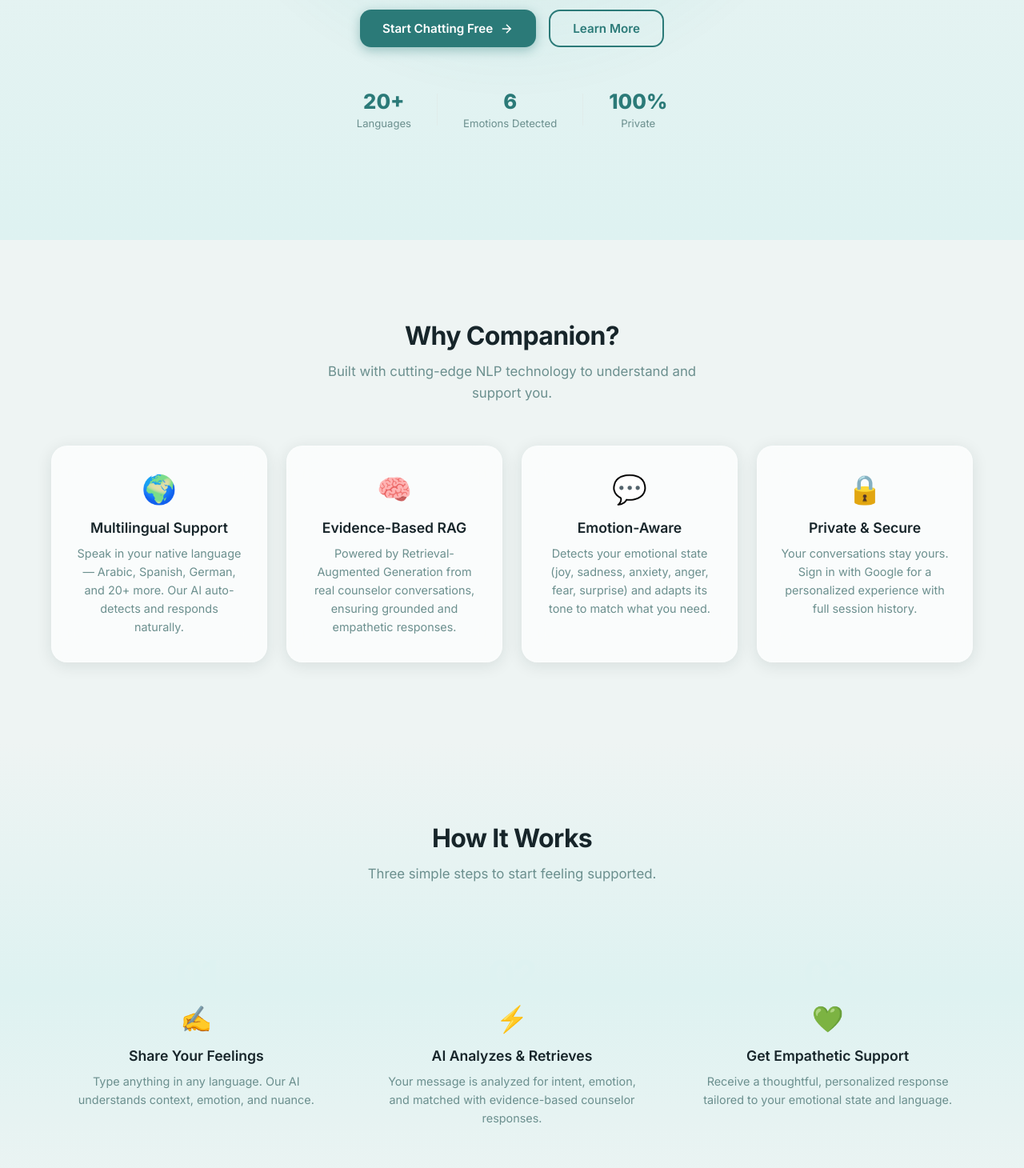
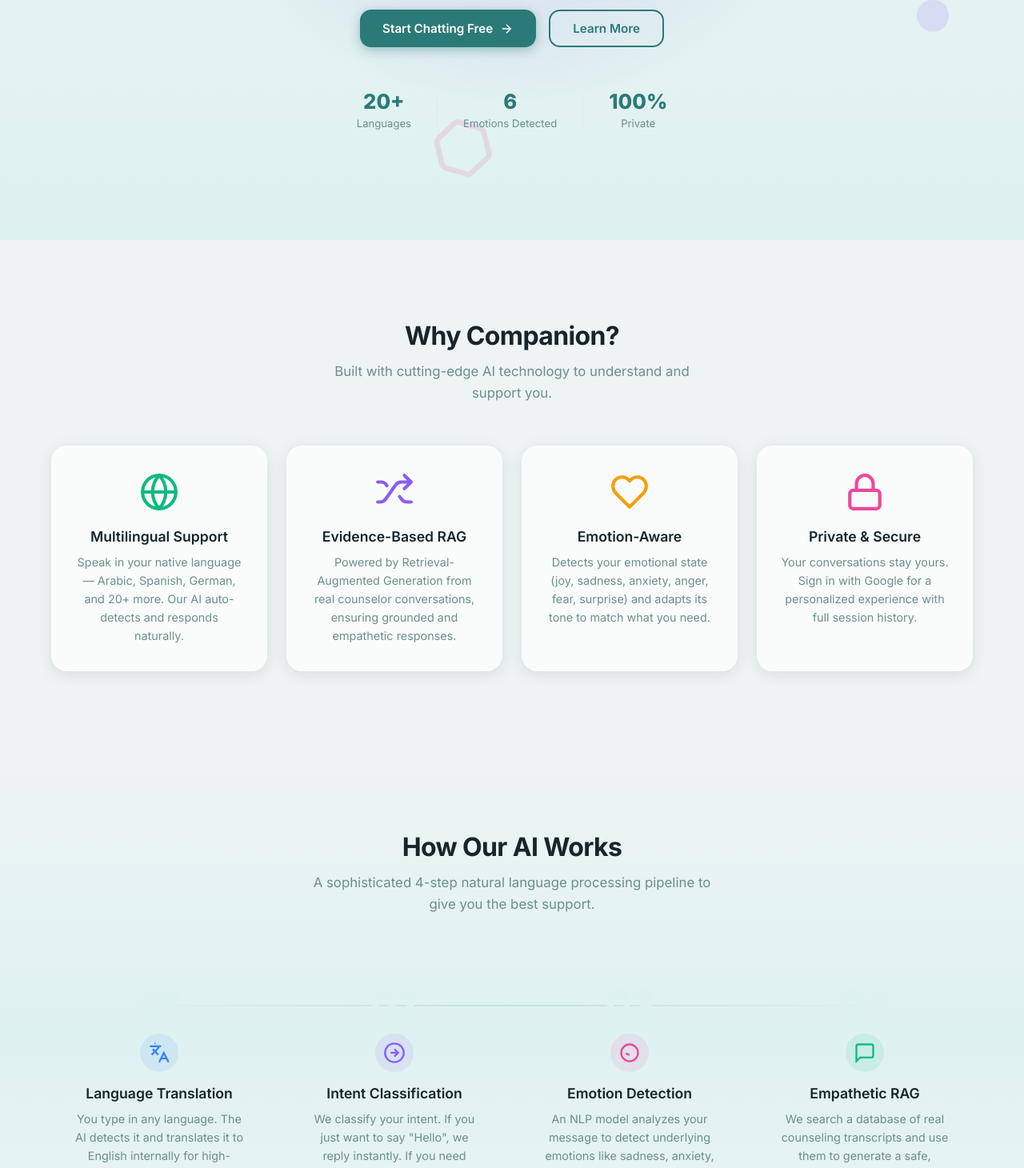
Before and after one commit to AbdelazizAhmed1811/Mental_Health_RAG, a React app in the folder frontend/: page / in a window 1280 px wide. Shown: the part 500-1960 px from the top of the page at 80% size. Built offline with nearby package versions, Linux system fonts and the light colour scheme; the HTML template or start-up script is replaced by a standard one.

Commit message:
feat: enhance UI/UX with animated gradients, floating shapes, improved chat branding, and layout refinements.

```diff
--- a/frontend/src/components/ChatMessage.jsx
+++ b/frontend/src/components/ChatMessage.jsx
@@ -16,10 +16,6 @@ export default function ChatMessage({ message, formatTime }) {
 
         <div className="message-meta">
           <span className="timestamp">{formatTime(message.time)}</span>
-
-          {isBot && message.meta && message.meta.intent !== 'out_of_scope' && (
-            <span className="meta-pill">✓ RAG Verified</span>
-          )}
         </div>
       </div>
     </div>
--- a/frontend/src/pages/Chat.css
+++ b/frontend/src/pages/Chat.css
@@ -252,6 +252,18 @@
   flex-direction: column;
   overflow: hidden;
   background: var(--chat-bg);
+  background-image: radial-gradient(circle at top right, rgba(58, 175, 169, 0.05), transparent 40%);
+}
+
+.chat-container {
+  flex: 1;
+  display: flex;
+  flex-direction: column;
+  max-width: 900px;
+  width: 100%;
+  margin: 0 auto;
+  position: relative;
+  overflow: hidden;
 }
 
 /* Header */
@@ -423,8 +435,8 @@
 }
 
 .chat-input-form:focus-within {
-  border-color: var(--primary-light);
-  box-shadow: 0 0 0 3px var(--primary-glow);
+  border-color: rgba(58, 175, 169, 0.5);
+  box-shadow: 0 0 15px rgba(58, 175, 169, 0.1);
 }
 
 .chat-input-form textarea {
@@ -581,13 +593,15 @@
   background: linear-gradient(135deg, var(--primary) 0%, var(--primary-light) 100%);
   color: white;
   border-top-right-radius: 4px;
+  box-shadow: 0 6px 15px rgba(43, 122, 120, 0.2);
 }
 
 .bot-message .message-content {
   background: white;
   color: var(--text-main);
-  border: 1px solid var(--border);
+  border: 1px solid rgba(0,0,0,0.04);
   border-top-left-radius: 4px;
+  box-shadow: 0 6px 20px rgba(0,0,0,0.03);
 }
 
 .message-meta {
@@ -609,11 +623,32 @@
   color: var(--text-muted);
 }
 
-.meta-pill {
-  background: rgba(16, 185, 129, 0.1);
-  color: #10b981;
-  padding: 2px 8px;
-  border-radius: 10px;
-  font-weight: 600;
-  font-size: 0.7rem;
+/* ─── Typing Indicator ────────────────────────────────── */
+.typing-indicator {
+  display: flex;
+  align-items: center;
+  gap: 6px;
+  padding: 16px 20px;
+  background: white;
+  border: 1px solid rgba(0,0,0,0.04);
+  border-radius: var(--r-md);
+  border-top-left-radius: 4px;
+  box-shadow: 0 6px 20px rgba(0,0,0,0.03);
+  width: fit-content;
 }
+
+.typing-indicator .dot {
+  width: 8px;
+  height: 8px;
+  background: var(--primary-light);
+  border-radius: 50%;
+  animation: typingBounce 1.4s infinite ease-in-out both;
+}
+
+.typing-indicator .dot:nth-child(1) { animation-delay: -0.32s; }
+.typing-indicator .dot:nth-child(2) { animation-delay: -0.16s; }
+
+@keyframes typingBounce {
+  0%, 80%, 100% { transform: translateY(0); opacity: 0.4; }
+  40% { transform: translateY(-6px); opacity: 1; }
+}
--- a/frontend/src/pages/Chat.jsx
+++ b/frontend/src/pages/Chat.jsx
@@ -1,4 +1,5 @@
 import { useState, useEffect, useRef } from 'react'
+import { Link } from 'react-router-dom'
 import { useAuth } from '../context/AuthContext'
 import { apiJson, apiFetch } from '../utils/api'
 import SessionList from '../components/SessionList'
@@ -167,10 +168,10 @@ export default function Chat() {
       {/* ─── Sidebar ────────────────────────── */}
       <aside className={`chat-sidebar ${sidebarOpen ? 'open' : ''}`}>
         <div className="sidebar-header">
-          <div className="sidebar-brand">
+          <Link to="/" className="sidebar-brand" style={{ textDecoration: 'none' }}>
             <span className="brand-icon">🌿</span>
             <span>Companion</span>
-          </div>
+          </Link>
           <button className="sidebar-close-btn" onClick={() => setSidebarOpen(false)}>
             ✕
           </button>
@@ -215,10 +216,10 @@ export default function Chat() {
               <svg width="20" height="20" viewBox="0 0 24 24" fill="none" stroke="currentColor" strokeWidth="2"><path d="M3 12h18M3 6h18M3 18h18"/></svg>
             </button>
             <div>
-              <h1>AI Support Chat</h1>
+              <h1>Your Companion</h1>
               <span className={`status ${isLoading ? 'loading' : ''}`}>
                 <span className="status-dot" />
-                {isLoading ? 'Thinking…' : 'Online'}
+                {isLoading ? 'Typing…' : 'Online'}
               </span>
             </div>
           </div>
@@ -236,6 +237,8 @@ export default function Chat() {
           </div>
         </header>
 
+        {/* Centered Wrapper */}
+        <div className="chat-container">
           {/* Messages */}
           <div className="chat-messages" ref={chatBoxRef}>
             {messages.length === 0 && (
@@ -280,7 +283,8 @@ export default function Chat() {
             </form>
             <div className="chat-input-meta">
               <span className="char-count">{input.length > 0 ? `${input.length}` : ''}</span>
-            <span className="disclaimer">Private session · AI companion, not a doctor</span>
+              <span className="disclaimer">Private & secure session · For severe crises, please contact emergency services.</span>
+            </div>
           </div>
         </div>
       </main>
--- a/frontend/src/pages/Home.css
+++ b/frontend/src/pages/Home.css
@@ -85,7 +85,7 @@
   transform: translateX(-50%);
   width: 800px;
   height: 800px;
-  background: radial-gradient(circle, rgba(58, 175, 169, 0.15) 0%, transparent 70%);
+  background: radial-gradient(circle, rgba(58, 175, 169, 0.25) 0%, rgba(139, 92, 246, 0.15) 30%, transparent 70%);
   pointer-events: none;
   animation: glowPulse 4s ease-in-out infinite;
 }
@@ -99,6 +99,32 @@
   position: relative;
   z-index: 1;
   max-width: 720px;
+}
+
+/* Floating Shapes */
+.floating-shape {
+  position: absolute;
+  color: var(--primary-light);
+  opacity: 0.15;
+  z-index: 0;
+  pointer-events: none;
+}
+
+.shape-1 { top: 15%; left: 10%; width: 60px; color: #f59e0b; animation: floatShape1 8s ease-in-out infinite; }
+.shape-2 { top: 60%; right: 5%; width: 40px; color: #8b5cf6; animation: floatShape2 12s ease-in-out infinite; }
+.shape-3 { bottom: 10%; left: 40%; width: 80px; color: #ec4899; animation: floatShape3 10s ease-in-out infinite; }
+
+@keyframes floatShape1 {
+  0%, 100% { transform: translate(0, 0) rotate(0deg); }
+  50% { transform: translate(20px, -30px) rotate(15deg); }
+}
+@keyframes floatShape2 {
+  0%, 100% { transform: translate(0, 0) scale(1); }
+  50% { transform: translate(-30px, 20px) scale(1.2); }
+}
+@keyframes floatShape3 {
+  0%, 100% { transform: translate(0, 0) rotate(0deg); }
+  50% { transform: translate(30px, 10px) rotate(-15deg); }
 }
 
 .hero-badge {
@@ -123,10 +149,16 @@
 }
 
 .gradient-text {
-  background: linear-gradient(135deg, var(--primary) 0%, var(--primary-light) 100%);
+  background: linear-gradient(135deg, #2b7a78 0%, #3aafa9 20%, #8b5cf6 50%, #ec4899 80%, #3aafa9 100%);
+  background-size: 200% auto;
   -webkit-background-clip: text;
   -webkit-text-fill-color: transparent;
   background-clip: text;
+  animation: shine 6s linear infinite;
+}
+
+@keyframes shine {
+  to { background-position: 200% center; }
 }
 
 .hero-subtitle {
@@ -135,21 +167,17 @@
   color: var(--text-muted);
   margin-bottom: 36px;
   max-width: 580px;
-  margin-left: auto;
-  margin-right: auto;
 }
 
 .hero-actions {
   display: flex;
   gap: 16px;
-  justify-content: center;
   flex-wrap: wrap;
   margin-bottom: 52px;
 }
 
 .hero-stats {
   display: flex;
-  justify-content: center;
   align-items: center;
   gap: 32px;
 }
@@ -224,9 +252,26 @@
 }
 
 .feature-card-icon {
-  font-size: 2.2rem;
-  margin-bottom: 16px;
+  width: 50px;
+  height: 50px;
+  margin: 0 auto 20px;
+  color: var(--primary);
+  transition: transform 0.4s cubic-bezier(0.175, 0.885, 0.32, 1.275);
 }
+
+.feature-card:hover .feature-card-icon {
+  transform: scale(1.15) translateY(-5px);
+}
+
+.features-grid .feature-card:nth-child(1) .feature-card-icon { color: #10b981; }
+.features-grid .feature-card:nth-child(2) .feature-card-icon { color: #8b5cf6; }
+.features-grid .feature-card:nth-child(3) .feature-card-icon { color: #f59e0b; }
+.features-grid .feature-card:nth-child(4) .feature-card-icon { color: #ec4899; }
+
+.features-grid .feature-card:hover:nth-child(1) .feature-card-icon { filter: drop-shadow(0 0 10px rgba(16, 185, 129, 0.4)); }
+.features-grid .feature-card:hover:nth-child(2) .feature-card-icon { filter: drop-shadow(0 0 10px rgba(139, 92, 246, 0.4)); }
+.features-grid .feature-card:hover:nth-child(3) .feature-card-icon { filter: drop-shadow(0 0 10px rgba(245, 158, 11, 0.4)); }
+.features-grid .feature-card:hover:nth-child(4) .feature-card-icon { filter: drop-shadow(0 0 10px rgba(236, 72, 153, 0.4)); }
 
 .feature-card h3 {
   font-size: 1.1rem;
@@ -247,10 +292,24 @@
   background: linear-gradient(180deg, var(--bg) 0%, var(--primary-pale) 50%, var(--bg) 100%);
 }
 
-.steps {
+.steps-pipeline {
   display: grid;
-  grid-template-columns: repeat(auto-fit, minmax(260px, 1fr));
-  gap: 32px;
+  grid-template-columns: repeat(auto-fit, minmax(220px, 1fr));
+  gap: 24px;
+  position: relative;
+}
+
+@media (min-width: 1024px) {
+  .steps-pipeline::before {
+    content: '';
+    position: absolute;
+    top: 60px;
+    left: 100px;
+    right: 100px;
+    height: 2px;
+    background: linear-gradient(90deg, transparent, rgba(58, 175, 169, 0.2), transparent);
+    z-index: 0;
+  }
 }
 
 .step-card {
@@ -269,9 +328,32 @@
 }
 
 .step-icon {
-  font-size: 2rem;
-  margin-bottom: 16px;
+  width: 48px;
+  height: 48px;
+  margin: 0 auto 16px;
+  color: var(--primary);
+  background: var(--primary-pale);
+  border-radius: 50%;
+  padding: 10px;
+  position: relative;
+  z-index: 1;
+  transition: all 0.4s ease;
 }
+
+.step-card:hover .step-icon {
+  transform: translateY(-5px) scale(1.1);
+}
+
+/* Pipeline Step Colors */
+.steps-pipeline .step-card:nth-child(1) .step-icon { color: #3b82f6; background: rgba(59, 130, 246, 0.1); }
+.steps-pipeline .step-card:nth-child(2) .step-icon { color: #8b5cf6; background: rgba(139, 92, 246, 0.1); }
+.steps-pipeline .step-card:nth-child(3) .step-icon { color: #ec4899; background: rgba(236, 72, 153, 0.1); }
+.steps-pipeline .step-card:nth-child(4) .step-icon { color: #10b981; background: rgba(16, 185, 129, 0.1); }
+
+.steps-pipeline .step-card:hover:nth-child(1) .step-icon { background: #3b82f6; color: white; box-shadow: 0 10px 20px rgba(59, 130, 246, 0.3); }
+.steps-pipeline .step-card:hover:nth-child(2) .step-icon { background: #8b5cf6; color: white; box-shadow: 0 10px 20px rgba(139, 92, 246, 0.3); }
+.steps-pipeline .step-card:hover:nth-child(3) .step-icon { background: #ec4899; color: white; box-shadow: 0 10px 20px rgba(236, 72, 153, 0.3); }
+.steps-pipeline .step-card:hover:nth-child(4) .step-icon { background: #10b981; color: white; box-shadow: 0 10px 20px rgba(16, 185, 129, 0.3); }
 
 .step-card h3 {
   font-size: 1.1rem;
@@ -323,7 +405,7 @@
 .cta-content h2 {
   font-size: 2.5rem;
   margin-bottom: 20px;
-  background: linear-gradient(135deg, var(--primary) 0%, var(--primary-light) 100%);
+  background: linear-gradient(135deg, #2b7a78 0%, #8b5cf6 50%, #ec4899 100%);
   -webkit-background-clip: text;
   -webkit-text-fill-color: transparent;
 }
@@ -411,15 +493,22 @@
 
 .footer-social a {
   color: #a1a1aa;
-  transition: color var(--t-fast);
+  transition: all var(--t-fast);
 }
 
-.footer-social a:hover {
-  color: var(--primary-light);
+.footer-social a:nth-child(1):hover {
+  color: #1da1f2; /* Twitter Blue */
+  transform: scale(1.2);
+}
+
+.footer-social a:nth-child(2):hover {
+  color: #ffffff; /* GitHub White */
+  transform: scale(1.2);
 }
 
 /* ─── Responsive ────────────────────────────────────── */
 @media (max-width: 768px) {
+
   .hero-title {
     font-size: 2rem;
   }
--- a/frontend/src/pages/Home.jsx
+++ b/frontend/src/pages/Home.jsx
@@ -57,24 +57,30 @@ export default function Home() {
       {/* ─── Hero ───────────────────────────── */}
       <section className="hero">
         <div className="hero-bg-glow" />
-        <div className="container hero-content">
+
+        {/* Floating Background Shapes */}
+        <div className="floating-shape shape-1"><svg viewBox="0 0 24 24" fill="currentColor" stroke="none"><path d="M12 21.35l-1.45-1.32C5.4 15.36 2 12.28 2 8.5 2 5.42 4.42 3 7.5 3c1.74 0 3.41.81 4.5 2.09C13.09 3.81 14.76 3 16.5 3 19.58 3 22 5.42 22 8.5c0 3.78-3.4 6.86-8.55 11.54L12 21.35z"/></svg></div>
+        <div className="floating-shape shape-2"><svg viewBox="0 0 24 24" fill="currentColor" stroke="none"><circle cx="12" cy="12" r="10"/></svg></div>
+        <div className="floating-shape shape-3"><svg viewBox="0 0 24 24" fill="none" stroke="currentColor" strokeWidth="2"><path d="M21 16V8a2 2 0 0 0-1-1.73l-7-4a2 2 0 0 0-2 0l-7 4A2 2 0 0 0 3 8v8a2 2 0 0 0 1 1.73l7 4a2 2 0 0 0 2 0l7-4A2 2 0 0 0 21 16z"/></svg></div>
+
+        <div className="container hero-content" style={{ textAlign: 'center' }}>
           <div className="hero-badge">🧠 AI-Powered Mental Health Support</div>
           <h1 className="hero-title">
             Your Safe Space for<br />
             <span className="gradient-text">Mental Wellness</span>
           </h1>
-          <p className="hero-subtitle">
+          <p className="hero-subtitle" style={{ marginLeft: 'auto', marginRight: 'auto' }}>
             Share how you're feeling in any language. Our AI companion listens with empathy,
             detects your emotions, and offers evidence-based support — completely private and judgment-free.
           </p>
-          <div className="hero-actions">
+          <div className="hero-actions" style={{ justifyContent: 'center' }}>
             <Link to="/login" className="btn btn-primary btn-lg">
               Start Chatting Free
               <svg width="18" height="18" viewBox="0 0 24 24" fill="none" stroke="currentColor" strokeWidth="2"><path d="M5 12h14M12 5l7 7-7 7"/></svg>
             </Link>
             <a href="#features" className="btn btn-outline btn-lg">Learn More</a>
           </div>
-          <div className="hero-stats">
+          <div className="hero-stats" style={{ justifyContent: 'center' }}>
             <div className="hero-stat">
               <strong>20+</strong>
               <span>Languages</span>
@@ -98,27 +104,27 @@ export default function Home() {
         <div className="container">
           <div className="section-header" ref={addRevealRef}>
             <h2>Why Companion?</h2>
-            <p>Built with cutting-edge NLP technology to understand and support you.</p>
+            <p>Built with cutting-edge AI technology to understand and support you.</p>
           </div>
           <div className="features-grid">
             {[
               {
-                icon: '🌍',
+                icon: <svg viewBox="0 0 24 24" fill="none" stroke="currentColor" strokeWidth="2" strokeLinecap="round" strokeLinejoin="round"><circle cx="12" cy="12" r="10"/><path d="M2 12h20"/><path d="M12 2a15.3 15.3 0 0 1 4 10 15.3 15.3 0 0 1-4 10 15.3 15.3 0 0 1-4-10 15.3 15.3 0 0 1 4-10z"/></svg>,
                 title: 'Multilingual Support',
                 desc: 'Speak in your native language — Arabic, Spanish, German, and 20+ more. Our AI auto-detects and responds naturally.'
               },
               {
-                icon: '🧠',
+                icon: <svg viewBox="0 0 24 24" fill="none" stroke="currentColor" strokeWidth="2" strokeLinecap="round" strokeLinejoin="round"><path d="M2 18h1.4c1.3 0 2.5-.6 3.3-1.7l6.1-8.6c.7-1.1 2-1.7 3.3-1.7H22"/><path d="m18 2 4 4-4 4"/><path d="M2 6h1.9c1.5 0 2.9.9 3.6 2.2"/><path d="M22 18h-2.4c-1.3 0-2.5-.6-3.3-1.7l-1.2-1.6"/></svg>,
                 title: 'Evidence-Based RAG',
                 desc: 'Powered by Retrieval-Augmented Generation from real counselor conversations, ensuring grounded and empathetic responses.'
               },
               {
-                icon: '💬',
+                icon: <svg viewBox="0 0 24 24" fill="none" stroke="currentColor" strokeWidth="2" strokeLinecap="round" strokeLinejoin="round"><path d="M20.42 4.58a5.4 5.4 0 0 0-7.65 0l-.77.78-.77-.78a5.4 5.4 0 0 0-7.65 0C1.46 6.7 1.33 10.28 4 13l8 8 8-8c2.67-2.72 2.54-6.3.42-8.42z"/></svg>,
                 title: 'Emotion-Aware',
                 desc: 'Detects your emotional state (joy, sadness, anxiety, anger, fear, surprise) and adapts its tone to match what you need.'
               },
               {
-                icon: '🔒',
+                icon: <svg viewBox="0 0 24 24" fill="none" stroke="currentColor" strokeWidth="2" strokeLinecap="round" strokeLinejoin="round"><rect x="3" y="11" width="18" height="11" rx="2" ry="2"/><path d="M7 11V7a5 5 0 0 1 10 0v4"/></svg>,
                 title: 'Private & Secure',
                 desc: 'Your conversations stay yours. Sign in with Google for a personalized experience with full session history.'
               }
@@ -134,17 +140,38 @@ export default function Home() {
       </section>
 
       {/* ─── How It Works ───────────────────── */}
-      <section className="how-it-works">
+      <section className="how-it-works" id="how-it-works">
         <div className="container">
           <div className="section-header" ref={addRevealRef}>
-            <h2>How It Works</h2>
-            <p>Three simple steps to start feeling supported.</p>
+            <h2>How Our AI Works</h2>
+            <p>A sophisticated 4-step natural language processing pipeline to give you the best support.</p>
           </div>
-          <div className="steps">
+          <div className="steps-pipeline">
             {[
-              { num: '01', icon: '✍️', title: 'Share Your Feelings', desc: 'Type anything in any language. Our AI understands context, emotion, and nuance.' },
-              { num: '02', icon: '⚡', title: 'AI Analyzes & Retrieves', desc: 'Your message is analyzed for intent, emotion, and matched with evidence-based counselor responses.' },
-              { num: '03', icon: '💚', title: 'Get Empathetic Support', desc: 'Receive a thoughtful, personalized response tailored to your emotional state and language.' }
+              {
+                num: '01',
+                icon: <svg viewBox="0 0 24 24" fill="none" stroke="currentColor" strokeWidth="2"><path d="m5 8 6 6"/><path d="m4 14 6-6 2-3"/><path d="M2 5h12"/><path d="M7 2h1"/><path d="m22 22-5-10-5 10"/><path d="M14 18h6"/></svg>,
+                title: 'Language Translation',
+                desc: 'You type in any language. The AI detects it and translates it to English internally for high-accuracy processing.'
+              },
+              {
+                num: '02',
+                icon: <svg viewBox="0 0 24 24" fill="none" stroke="currentColor" strokeWidth="2"><circle cx="12" cy="12" r="10"/><path d="m12 16 4-4-4-4"/><path d="M8 12h8"/></svg>,
+                title: 'Intent Classification',
+                desc: 'We classify your intent. If you just want to say "Hello", we reply instantly. If you need support, we route you to the RAG engine.'
+              },
+              {
+                num: '03',
+                icon: <svg viewBox="0 0 24 24" fill="none" stroke="currentColor" strokeWidth="2"><path d="M12 21a9 9 0 1 0 0-18 9 9 0 0 0 0 18Z"/><path d="M12 14c-1.5 0-3-.5-4-1.5"/><path d="M9 9h.01"/><path d="M15 9h.01"/></svg>,
+                title: 'Emotion Detection',
+                desc: 'An NLP model analyzes your message to detect underlying emotions like sadness, anxiety, or joy to tailor our tone.'
+              },
+              {
+                num: '04',
+                icon: <svg viewBox="0 0 24 24" fill="none" stroke="currentColor" strokeWidth="2"><path d="M21 15a2 2 0 0 1-2 2H7l-4 4V5a2 2 0 0 1 2-2h14a2 2 0 0 1 2 2z"/></svg>,
+                title: 'Empathetic RAG',
+                desc: 'We search a database of real counseling transcripts and use them to generate a safe, empathetic response, translated back to you.'
+              }
             ].map((step, i) => (
               <div className="step-card" key={i} ref={addRevealRef} style={{ transitionDelay: `${i * 0.15}s` }}>
                 <div className="step-num">{step.num}</div>
```
Lines whose indentation alone changed are shown as unchanged.
